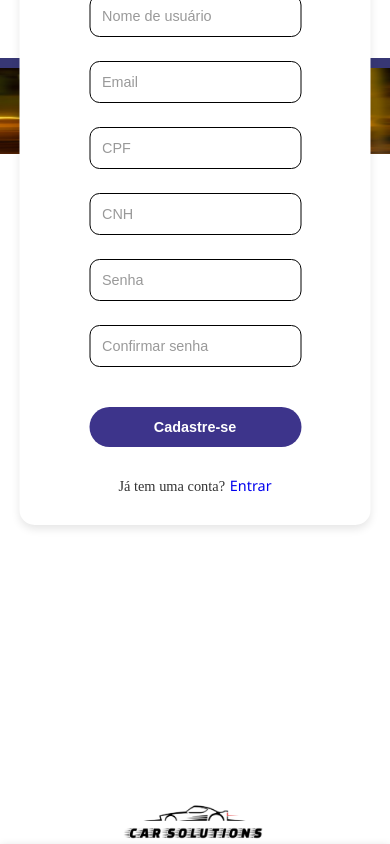
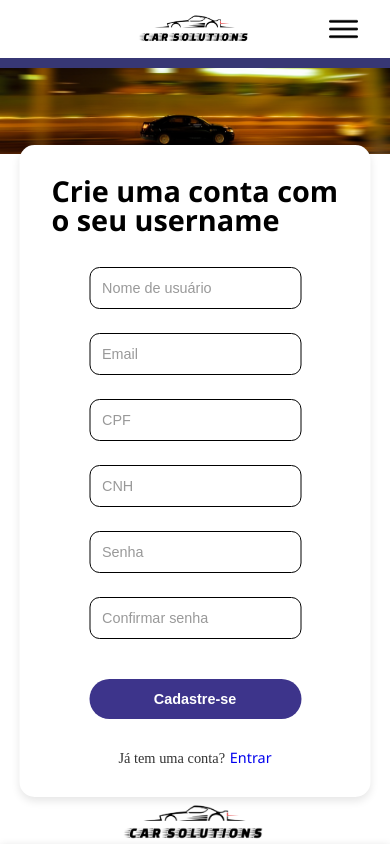
Before and after one commit to zorrzi/front-end-carsolutions, a React (Vite) app in the folder notes-frontend/: page /signupCliente in a window 390 px wide. Shown: the top 844 px of the page. Built offline with nearby package versions, Linux system fonts and the light colour scheme; a web font is replaced by a local one.

Commit message:
arrumando responsividade

```diff
--- a/notes-frontend/src/components/FormularioRedefinirSenha/index.css
+++ b/notes-frontend/src/components/FormularioRedefinirSenha/index.css
@@ -109,7 +109,7 @@ input {
 @media (max-width: 760px) {
   .login-container-redefinir {
     margin: 3rem auto;
-    top: 250%;
+    top: 18rem;
     width: 70%;
   }
 
--- a/notes-frontend/src/components/SignupCliente/index.css
+++ b/notes-frontend/src/components/SignupCliente/index.css
@@ -77,7 +77,7 @@
   @media (max-width: 768px) {
     .register-container {
       width: 90%;
-      margin: 3rem auto;
+      margin: 20rem auto;
     }
 
     h1 {
```
